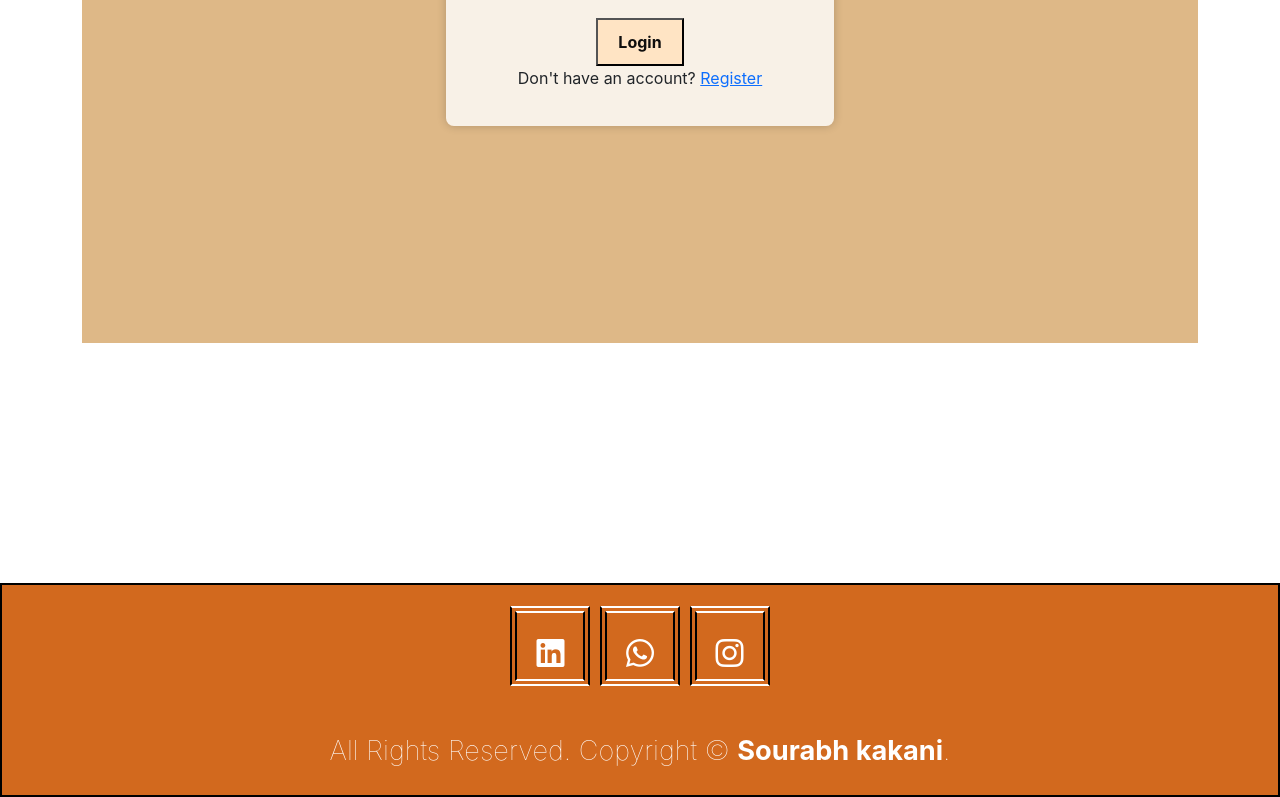
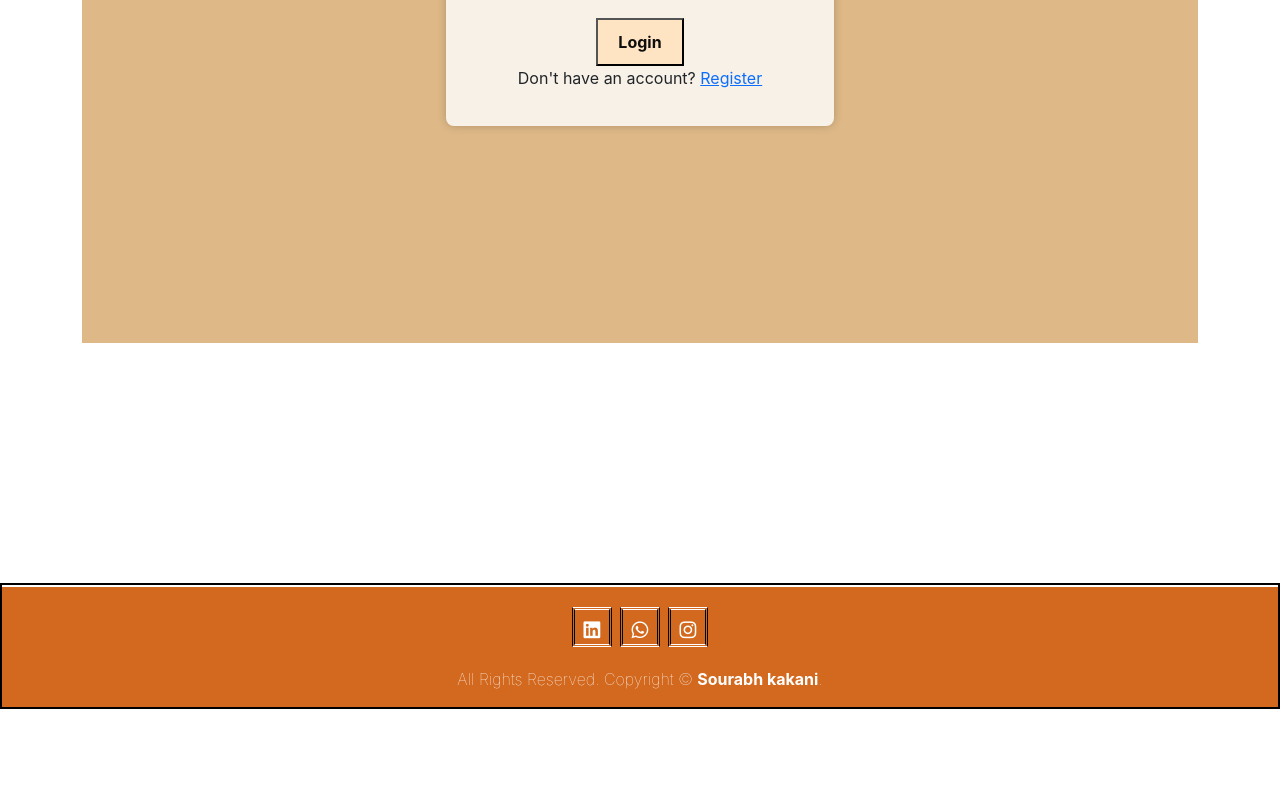
Before and after one commit to SourabhK08/client, a React (Create React App) app: page /login in a window 1280 px wide. Shown: the part 513-1310 px from the top of the page. After the commit the page ends 1222 px from the top, so only its background shows below. Built offline with nearby package versions, Linux system fonts and the light colour scheme.

Commit message:
updated css

```diff
--- a/src/App.css
+++ b/src/App.css
@@ -1,41 +1,45 @@
 /* FOOTER CSS */
 
-.footer{
+.footer {
   background: chocolate;
+  padding: 0.5rem 1rem; /* Reduce padding for a more compact look */
+  text-align: center;
+  color: #fff; /* Ensures text color is readable against the background */
+  font-size: 0.9rem; /* Slightly smaller font size for a more subtle appearance */
+  border-top: 2px solid #fff; /* Optional: Add a subtle top border */
 }
 
-  .footer .share{
-    padding: 1rem 0;
-    text-align: center;
+.footer .share {
+  margin: 0.5rem 0; /* Adjust margin to reduce space between elements */
 }
 
-  .footer .share a{
-    height: 5rem;
-    width: 5rem;
-    line-height: 5rem;
-    font-size: 2rem;
+.footer .share a {
+  height: 2.5rem; /* Smaller size for social media icons */
+  width: 2.5rem;
+  line-height: 2.5rem;
+  font-size: 1.2rem; /* Adjust font size to match icon size */
   color: #fff;
-    margin: .3rem;
+  margin: 0.25rem; /* Reduced margin for tighter spacing */
   text-decoration: none;
-    border: double 7px #fff; /* White double border with 7px width */
+  border: double 3px #fff; /* Thinner border for a subtle effect */
   border-color: #fff #000;
-
+  display: inline-block; /* Ensures the links are displayed inline */
 }
 
-  .footer .share a:hover{
+.footer .share a:hover {
   background-color: wheat;
   color: black;
 }
 
-  .footer .credit{
-    font-size: 1.7rem;
+.footer .credit {
+  font-size: 1rem; /* Adjust font size for a more compact look */
   color: #fff;
   font-weight: lighter;
-    padding: 1.5rem;
+  padding: 0.5rem; /* Reduced padding for a smaller footer */
   text-align: center;
 }
 
-  .footer .credit span{
+.footer .credit span {
   font-weight: bold;
 }
 
```
Lines whose indentation alone changed are shown as unchanged.
